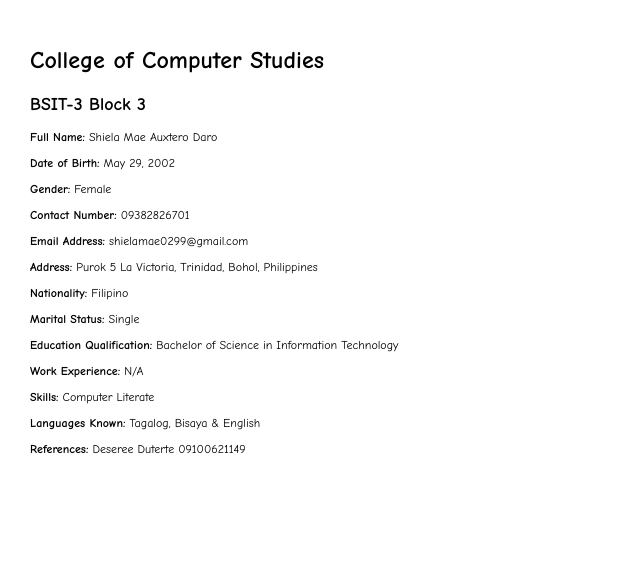
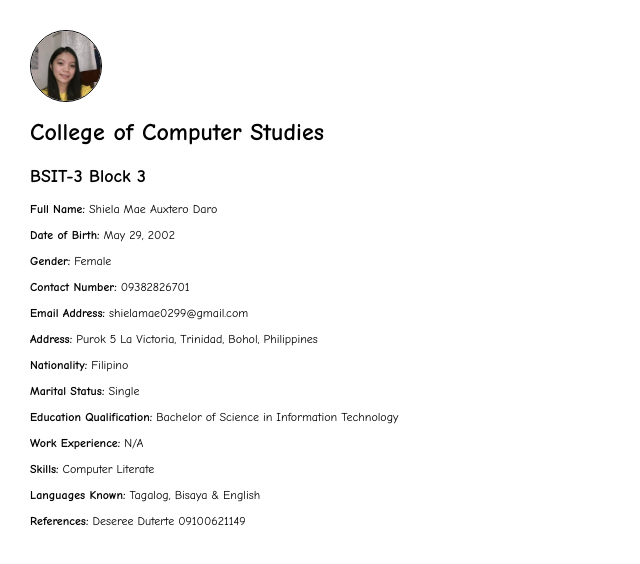
Before and after one commit to smad55555/shielaD, a plain HTML site: page Index.html in a window 1280 px wide. Shown: the whole page, without its empty margins (0-640 px from the left). Drawn offline with Linux system fonts and the light colour scheme.

Commit message:
Add Profile Picture

```diff
--- a/Index.html
+++ b/Index.html
@@ -5,7 +5,8 @@
 <link rel="stylesheet" href="Style.css"/>
  </head>
  <body>
-
+    <div class="profilepic">
+      <img src="smad.jpg" alt="Shiela Mae A. Daro"> </div>
              <h1>College of Computer Studies</h1>
               <h2>BSIT-3 Block 3</h2>
 
--- a/Style.css
+++ b/Style.css
@@ -8,3 +8,17 @@ padding: 30px;
   font-size: 24px;
   margin-bottom: 20px;
   }
+  .profilepic {
+  width: 70px;
+  height: 70px;
+  border-radius:100%;
+  border: 1.7px solid #000000;
+  margin-right: 10px;
+  margin-bottom: 10px;
+  overflow: hidden;
+  }
+ .profilepic img {
+ width: 100%;
+ height: 100%;
+ object-fit: cover;
+ }
```
Also changed, not shown: smad.jpg (added).
